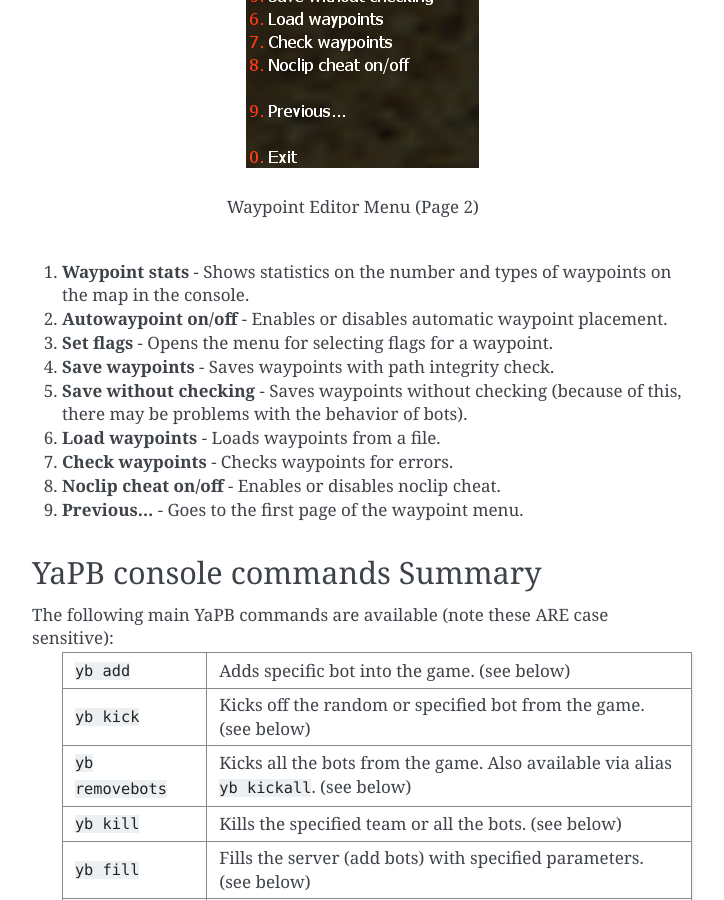
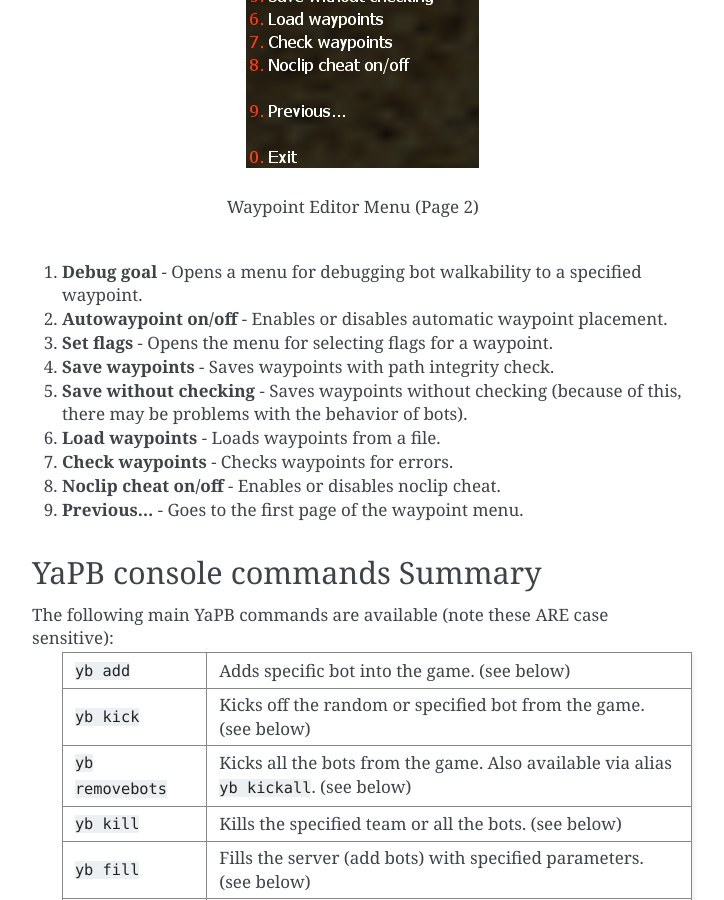
Before and after one commit to yapb/docs, a Sphinx documentation site: the page built from docs/botusage.rst, in a window 1280 px wide and 900 px high, scrolled down 5250 px. Shown: the whole window, without its empty margins (388-1112 px from the left). Built offline with Sphinx 7.4.7, drawn with Linux system fonts in a browser that asks for light colours.

Commit message:
update: replace "Waypoint stats" menu section with "Debug goal"

```diff
--- a/docs/botusage.rst
+++ b/docs/botusage.rst
@@ -115,7 +115,7 @@
 
     Waypoint Editor Menu (Page 2)
 
-1. **Waypoint stats** - Shows statistics on the number and types of waypoints on the map in the console.
+1. **Debug goal** - Opens a menu for debugging bot walkability to a specified waypoint.
 2. **Autowaypoint on/off** - Enables or disables automatic waypoint placement.
 3. **Set flags** - Opens the menu for selecting flags for a waypoint.
 4. **Save waypoints** - Saves waypoints with path integrity check.
```
